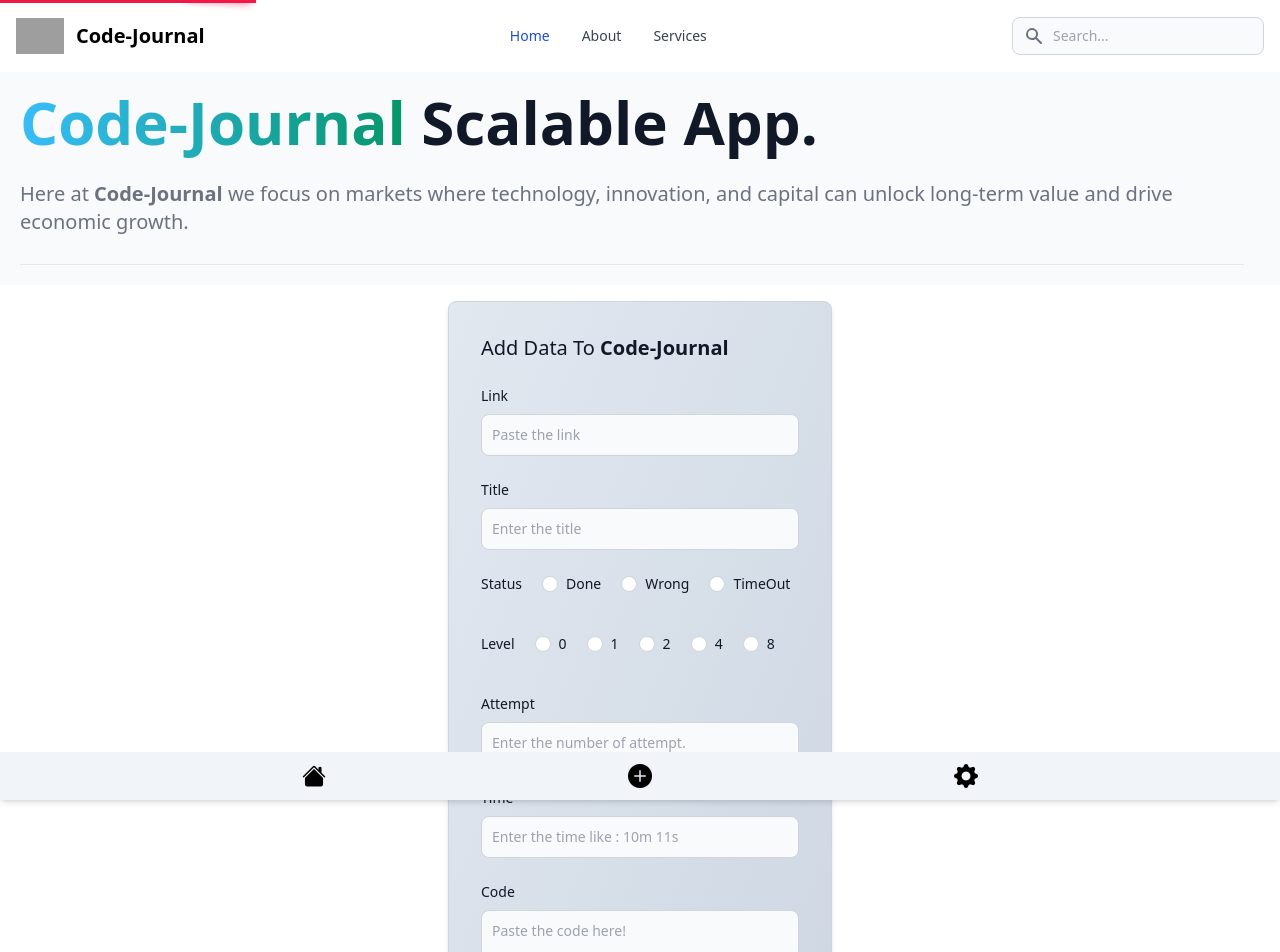
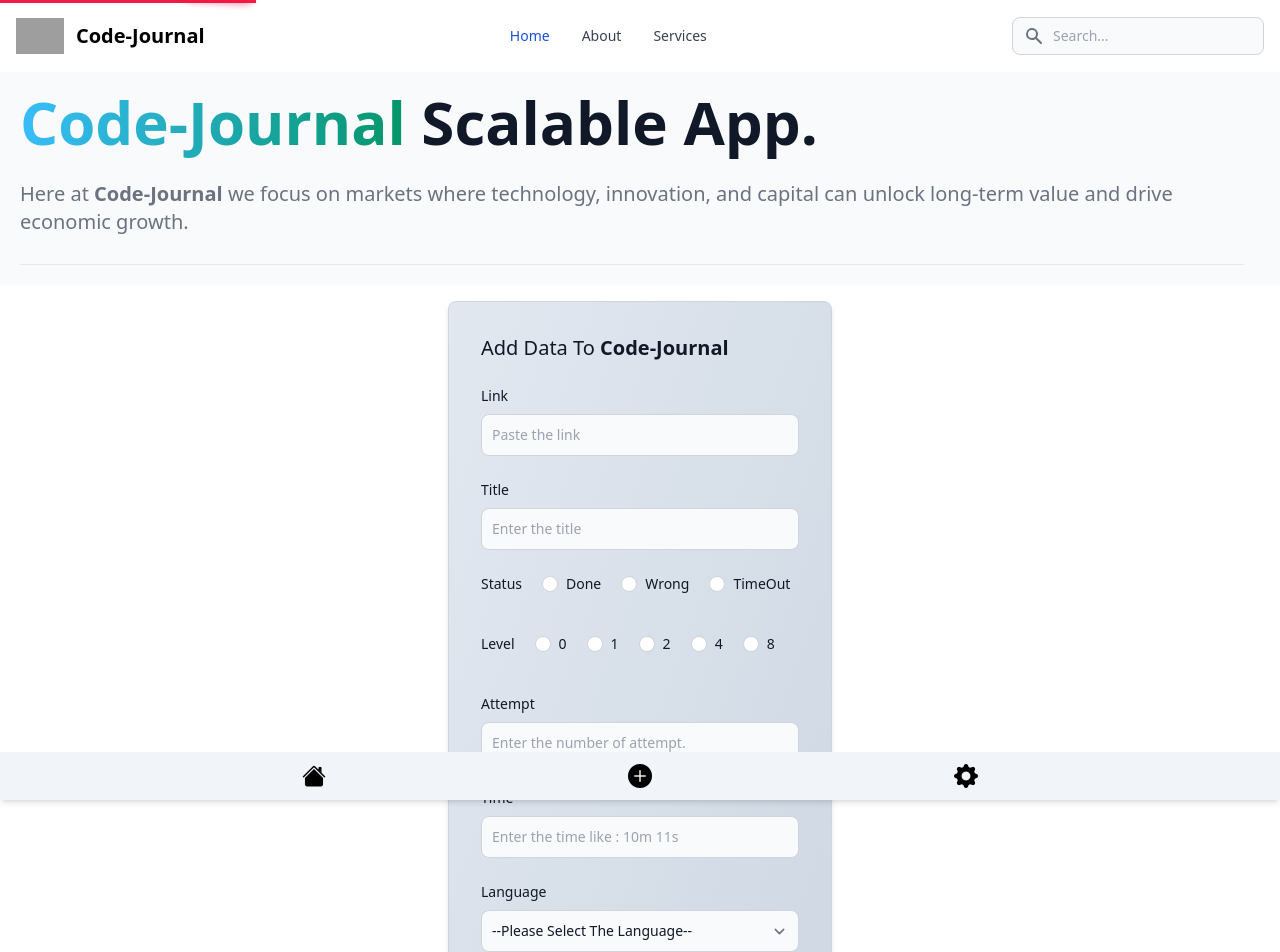
Before and after one commit to ManjiCoder/Coding-Journal, a React (Create React App) app: page /add in a window 1280 px wide. Shown: the top 952 px of the page. Built offline with nearby package versions, Linux system fonts and the light colour scheme; grey boxes are pictures that could not be loaded.

Commit message:
Alert & Animation Added

```diff
--- a/src/App.js
+++ b/src/App.js
@@ -8,6 +8,7 @@ import AddItem from "./components/AddItem";
 import BottomNav from "./components/BottomNav";
 import Alert from "./components/Alert";
 import UpdateItem from "./components/UpdateItem";
+import UseContext from "./components/context/UseContext";
 
 function App() {
   let title = "Code-Journal";
@@ -17,24 +18,28 @@ function App() {
     setProgress(UpdateProgress);
   };
   const [alert, setAlert] = useState(null); //  Alert
+
   // Function to set Alert
+  const closeAlert = () => {
+    setAlert(null)
+  }
   const alertTodo = (msg, status) => {
     setAlert({
       msg: msg,
       stauts: status,
     });
     setTimeout(() => {
-      setAlert(null);
-    }, 4000);
+      closeAlert();
+    }, 3100);
   };
 
   return (
-    <>
+    <UseContext.Provider value={{progress,setProgress}}>
       <Navbar title={title} />
       {/* Top Loading Bar */}
       <LoadingBar color="#f11946" height={3.4} progress={progress} />
       <Heading title={title} />
-      <Alert alert={alert} />
+      <Alert alert={alert} closeAlert={closeAlert} />
       <Routes>
         <Route
           path="/"
@@ -50,18 +55,18 @@ function App() {
         <Route
           path="/add"
           element={
-            <AddItem APIKEY={APIKEY} title={title} alertTodo={alertTodo} />
+            <AddItem APIKEY={APIKEY} title={title} alertTodo={alertTodo} setProgressBar={setProgressBar} />
           }
         />
         <Route
           path="/update"
           element={
-            <UpdateItem APIKEY={APIKEY} title={title} alertTodo={alertTodo} />
+            <UpdateItem APIKEY={APIKEY} title={title} alertTodo={alertTodo} setProgressBar={setProgressBar} />
           }
         />
       </Routes>
       <BottomNav />
-    </>
+    </UseContext.Provider>
   );
 }
 
--- a/src/components/AddItem.js
+++ b/src/components/AddItem.js
@@ -3,13 +3,14 @@ import React, { useState } from "react";
 function AddItem(props) {
   const [link, setLink] = useState("");
   const [title, setTitle] = useState("");
-  const [status, setStatus] = useState("")
+  const [status, setStatus] = useState("");
   const [level, setLevel] = useState("");
   const [accuracy, setAccuracy] = useState("");
   const [time, setTime] = useState("");
   const [code, setCode] = useState("");
-  // const [lang, setLang] = useState("")
+  const [lang, setLang] = useState("");
   const [score, setScore] = useState("");
+  // props.setProgressBar(90)
   const handleOnSumbit = async (e) => {
     e.preventDefault();
     let row = {
@@ -21,27 +22,27 @@ function AddItem(props) {
       Accuracy: accuracy,
       Time: time,
       Code: code,
+      Lang:lang,
       Date: new Date().getTime(),
       Score: score,
     };
     console.log(row);
-
     let res = await fetch(`https://sheetdb.io/api/v1/${props.APIKEY}`, {
       method: "POST",
       headers: {
-        "Accept": "application/json",
+        Accept: "application/json",
         "Content-Type": "application/json",
       },
       body: JSON.stringify({
         data: [row],
       }),
     });
-    console.log(res.ok)
-    props.alerTodo('Added',res.ok)
+    console.log(res.ok);
+    props.alertTodo("Added", res.ok);
     if (res.ok) {
       let response = await res.json();
       console.log(response);
-      window.location = '/'
+      window.location = "/";
       // setTimeout(() => {
       //   window.location = '/'
       // }, 1000);
@@ -49,6 +50,9 @@ function AddItem(props) {
       throw Error(res.message);
     }
   };
+
+  const langList = ["javascript", "python", "java", "c++"];
+
   return (
     <div className="dark:bg-slate-900 py-4">
       <div className="w-full mb-7 max-w-sm p-4 bg-gradient-to-br from-slate-200 to-slate-300 dark:from-slate-900 dark:to-slate-700 border border-gray-300 rounded-lg shadow-md sm:p-6 md:p-8 dark:border-slate-100 mx-auto">
@@ -303,6 +307,35 @@ function AddItem(props) {
               value={time}
             />
           </div>
+          {/* Lang */}
+          <div>
+            <label
+              htmlFor="dropdown"
+              className="block mb-2 text-sm font-medium text-gray-900 dark:text-white"
+            >
+              Language
+            </label>
+            <select
+              name="lang"
+              id="dropdown"
+              className="bg-gray-50 border border-gray-300 text-gray-900 text-sm rounded-lg focus:ring-blue-500 focus:border-blue-500 block w-full p-2.5 dark:bg-gray-600 dark:border-gray-500 dark:placeholder-gray-400 dark:text-white capitalize"
+              onChange={(e) => setLang(e.target.value)}
+            >
+              Enter Lang
+              <option value="" className="bg-gray-400">
+                --Please select the language--
+              </option>
+              {/* Looping --> langList */}
+              {langList.map((item) => {
+                return (
+                  <option key={item} value={item}>
+                    {" "}
+                    {item}
+                  </option>
+                );
+              })}
+            </select>
+          </div>
           {/* Code */}
           <div>
             <label
--- a/src/components/Alert.js
+++ b/src/components/Alert.js
@@ -1,10 +1,10 @@
 import React from "react";
 
-function Alert({ alert }) {
+function Alert({ alert, closeAlert}) {
   return (
     // // If alert is not null
     alert && (
-      <div className="flex justify-end bg-slate-50 pb-4">
+      <section id="alertWrapper" className="fixed top-20 right-2 flex justify-end bg-slate-50 dark:bg-slate-900">
         <div
           id="toast-success"
           className="flex items-center w-full max-w-xs py-4 px-4 text-gray-500 bg-white rounded-lg shadow dark:text-gray-400 dark:bg-gray-800"
@@ -24,18 +24,17 @@ function Alert({ alert }) {
                 clipRule="evenodd"
               ></path>
             </svg>
-            <span className="sr-only">Check icon</span>
           </div>
           <div className="ml-3 text-sm font-normal">
             Item {alert.msg} successfully.
           </div>
+
+          {/* Close-Button */}
           <button
             type="button"
             className="ml-auto -mx-1.5 -my-1.5 bg-white text-gray-400 hover:text-gray-900 rounded-lg focus:ring-2 focus:ring-gray-300 p-1.5 hover:bg-gray-100 inline-flex h-8 w-8 dark:text-gray-500 dark:hover:text-white dark:bg-gray-800 dark:hover:bg-gray-700"
-            data-dismiss-target="#toast-success"
-            aria-label="Close"
+            onClick={closeAlert}
           >
-            <span className="sr-only">Close</span>
             <svg
               aria-hidden="true"
               className="w-5 h-5"
@@ -51,7 +50,10 @@ function Alert({ alert }) {
             </svg>
           </button>
         </div>
-      </div>
+
+        {/* Animate Slider */}
+        <div id="slider-line"></div>
+      </section>
     )
   );
 }
--- a/src/components/CardItem.js
+++ b/src/components/CardItem.js
@@ -171,15 +171,17 @@ function CardItem({ title, setProgressBar, APIKEY, alertTodo }) {
             );
           })}
         </section>
-        {/* <Modal/> */}
+        {/* Delete-Modal */}
         {showModal && (
           <ConfirmModal
             APIKEY={APIKEY}
             deleteCardId={currentId}
             closeModal={closeModal}
+            alertTodo={alertTodo}
           />
-        )}
+          )}
 
+        {/* ViewCode-Modal */}
         {viewCode && (
           <ViewCodeModal
             lang={"javascript"}
--- a/src/components/modals/ConfirmModal.js
+++ b/src/components/modals/ConfirmModal.js
@@ -1,7 +1,7 @@
 import React, { useEffect } from "react";
 import reactDom from "react-dom";
 
-const ConfirmModal = ({ closeModal, deleteCardId, APIKEY }) => {
+const ConfirmModal = ({ closeModal, deleteCardId, APIKEY, alertTodo }) => {
   // TO TOGGLE SCROLL
   useEffect(() => {
     document.body.style.overflowY = "hidden";
@@ -14,17 +14,27 @@ const ConfirmModal = ({ closeModal, deleteCardId, APIKEY }) => {
   }, []);
 
   // DELETE - REQUEST
-  const deleteRow = (id) => {
+  const deleteRow = async (id) => {
     // console.log(id, APIKEY);
-    fetch(`https://sheetdb.io/api/v1/${APIKEY}/ID/${id}`, {
+    let res = await fetch(`https://sheetdb.io/api/v1/${APIKEY}/ID/${id}`, {
       method: "DELETE",
       headers: {
         "Accept": "application/json",
         "Content-Type": "application/json",
       },
     })
-      .then((response) => response.json())
-      .then((data) => console.log(data));
+    console.log(res.ok);
+    alertTodo("Deleted", res.ok);
+    if (res.ok) {
+      let response = await res.json();
+      console.log(response);
+      window.location = "/";
+      // setTimeout(() => {
+      //   window.location = '/'
+      // }, 1000);
+    } else {
+      throw Error(res.message);
+    }
   };
   const handleOnDelete = () => {
     closeModal();
--- a/src/components/modals/ViewCodeModal.js
+++ b/src/components/modals/ViewCodeModal.js
@@ -1,6 +1,7 @@
 import React, { useState, useEffect } from "react";
 import SyntaxHighlighter from "react-syntax-highlighter";
 import { monokaiSublime } from "react-syntax-highlighter/dist/esm/styles/hljs";
+import reactDom from "react-dom";
 
 function ViewCodeModal({ lang, code, closeModal }) {
   const [copy, setCopy] = useState(false);
@@ -11,15 +12,15 @@ function ViewCodeModal({ lang, code, closeModal }) {
   // // TO TOGGLE SCROLL
   useEffect(() => {
     document.body.style.overflowY = "hidden";
-    // document.getElementById("root").style.filter = "brightness(0.5)";
+    document.getElementById("root").style.filter = "brightness(0.5)";
 
     return () => {
       document.body.style.overflowY = "scroll";
-      // document.getElementById("root").style.filter = "brightness(1)";
+      document.getElementById("root").style.filter = "brightness(1)";
     };
   }, []);
 
-  return (
+  return reactDom.createPortal(
     <>
       <div
         className="fixed top-0 left-0 right-0 bottom-0 backdrop-blur-sm"
@@ -32,7 +33,7 @@ function ViewCodeModal({ lang, code, closeModal }) {
         className="fixed top-[50%] left-[50%] translate-x-[-50%] translate-y-[-50%] z-50 overflow-y-scroll"
       >
         <main className="relative w-[80vw] md:max-w-6xl bg-[#23241f] rounded-sm">
-          <div className="flex items-center justify-between text-base text-white py-2 px-4">
+          <div className="flex items-center justify-between text-base text-white py-2 px-4 border border-gray-500 border-b-2 border-t-0 border-l-0 border-r-0">
             <span className="font-medium">Code </span>
             {/* Cancal */}
             <button
@@ -55,10 +56,10 @@ function ViewCodeModal({ lang, code, closeModal }) {
               </svg>
             </button>
             {/* Copy-To-Clipboard */}
-            <div className="absolute top-11 right-4">
+            <div className="absolute top-12 right-4">
               <span>{copy ? "copied!" : ""}</span>
               <i
-                className={`ml-2 cursor-pointer text-slate-50 fa-${
+                className={`ml-2 cursor-pointer text-slate-50 hover:text-slate-400 fa-${
                   copy ? "solid" : "regular"
                 } fa-${copy ? "check" : "clone"}`}
                 onClick={() => {
@@ -74,10 +75,10 @@ function ViewCodeModal({ lang, code, closeModal }) {
           </div>
 
           {/* Line-Wrap */}
-          <div className="flex items-center gap-2 absolute top-11">
+          <div className="flex items-center gap-2 absolute top-12">
             <label
               htmlFor="line-wrap"
-              className="ml-2 text-sm font-medium dark:text-gray-900 text-gray-200"
+              className="ml-2 text-sm font-medium text-gray-200"
             >
               Line-Wrap
             </label>
@@ -101,7 +102,8 @@ function ViewCodeModal({ lang, code, closeModal }) {
           </SyntaxHighlighter>
         </main>
       </section>
-    </>
+    </>,
+    document.getElementById("ParentModalDiv")
   );
 }
 
--- a/src/index.css
+++ b/src/index.css
@@ -2,4 +2,21 @@
 
 @tailwind base;
 @tailwind components;
+#slider-line{
+    position: absolute;
+    bottom: 0;
+    right: 1px;
+    height: 5px;
+    border-radius: 11px;
+    background: limegreen;
+    animation: slide 2s ease-in-out 1 forwards;
+}
+@keyframes slide {
+    from{
+        width: 0px;
+    }
+    to{
+        width: 246px;
+    }
+}
 @tailwind utilities;
```
Also changed, not shown: src/components/context/UseContext.js (renamed from src/components/context/Context.js).
